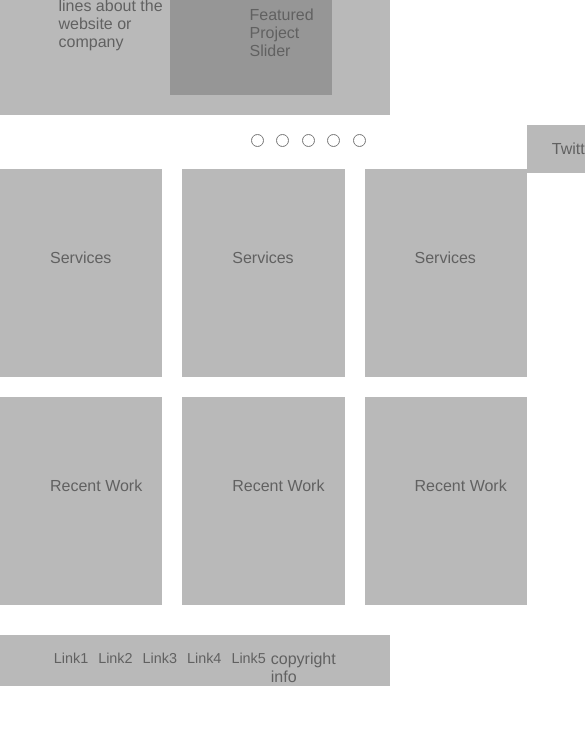
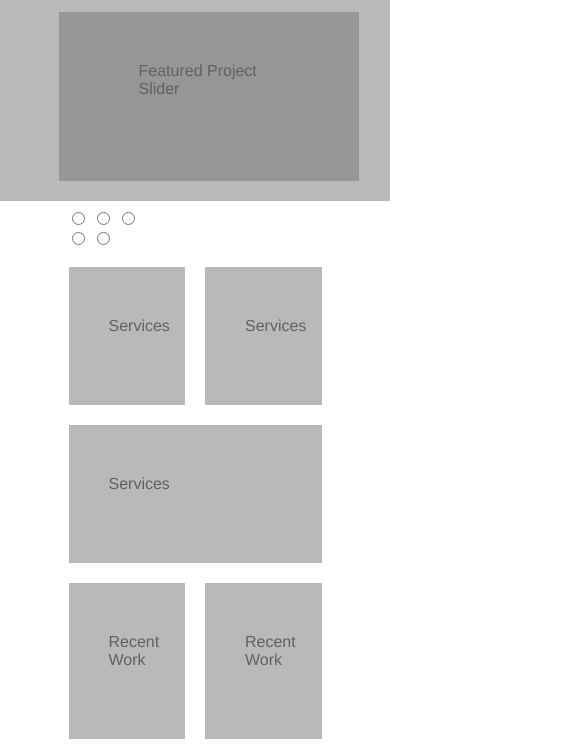
Before and after one commit to HenryFive/Flexbox-20210414, a plain HTML site: page index.html in a window 390 px wide. Shown: the part 188-944 px from the top of the page, 585 px wide, since content can reach past the window. Before the commit the page ends 874 px from the top, so only its background shows below. Drawn offline with Linux system fonts and the light colour scheme.

Commit message:
now dynamic, but mobile viewports needs defenitions

```diff
--- a/index.html
+++ b/index.html
@@ -7,7 +7,7 @@
 </head>
 <body>
 <header id="flex-header">
-    <div id="flex-header__container">
+    <header id="flex-header__container">
         <div id="flex-header__container-top">
             <div id="flex-header__logo">Logo</div>
             <nav>
@@ -27,10 +27,11 @@
             </div>
             <div id="flex-header__slide-container"><div id="flex-header--slide-txt">Featured Project<br> Slider</div></div>
         </div>
-    </div>
+    </header>
 </header>
 
-<section>
+<section id="flex__section">
+    <section id="flex__section-container">
         <div id="flex-section__swithcer-container">
             <input type="radio" name="btn_slider" value=1>
             <input type="radio" name="btn_slider" value=2>
@@ -50,6 +51,7 @@
         </div>
         <div id="flex-section--twitter">Twitter Feed</div>
     </section>
+</section>
 <footer>
     <div id="flex-footer__container">
         <nav>
--- a/style.scss
+++ b/style.scss
@@ -16,6 +16,7 @@ body {
     margin: 0 auto 0;
     width:70vw;
     display: flex;
+    flex-wrap:wrap;
     flex-direction: column;
 }
 #flex-header__container-top{
@@ -44,13 +45,14 @@ li{
 }
 #flex-header__main-container{
     display: flex;
+    flex-wrap:wrap;
     padding: 20px 0;
 }
 #flex-header__caption {
     flex: 4;
     display: flex;
     flex-direction: column;
-    padding-right: 3px;
+    padding: 0 15px 15px 0;
 }
 #flex-header__caption-intro{
     font-size: 1.9em;
@@ -60,36 +62,43 @@ li{
     flex: 6;
     background-color: rgb(150, 150, 150);
     height: 20vh;
+    min-width: 300px;
 }
 #flex-header--slide-txt{
-    margin: 80px 0 0 80px;
+    margin: 50px 0 0 80px;
 }
-section {
+#flex__section {
     background-color: white;
-    margin: 0 auto 20px auto;
-    width:700px;
-    height: 500px;
+//    width: 100vw;
+}
+
+#flex__section-container {
+    margin: 0 auto 20px;
+    width:70vw;
     display: flex;
-    flex-direction: column;
+    flex-direction:column;
     flex-wrap: wrap;
 }
+
 #flex-section__swithcer-container {
     padding: 8px;
-    margin: 8px 150px 0 auto;
+    margin-left: auto;
+    margin-right: 180px;
+    flex: 5%;
+
 }
 #switcher input{
     padding: 10px;
 }
-#flex-section__services-container{
-    margin: 0 -10px;
-    flex: 45%;
+#flex-section__services-container, #flex-section__works-container{
+    flex: 40%;
     display: flex;
     flex-wrap: wrap;
 }
 #flex-section__services-container div, #flex-section__works-container div{
-background-color: rgb(185, 185, 185);
-margin: 10px ;
-padding: 80px 0 0 50px;
+    background-color: rgb(185, 185, 185);
+    margin: 10px;
+    padding: 50px 0 70px 40px;
 }
 #flex-section--service-1{
     flex: 1;
@@ -99,12 +108,6 @@ padding: 80px 0 0 50px;
 }
 #flex-section--service-3{
     flex: 1;
-}
-#flex-section__works-container{
-    margin: 0 -10px;
-    display: flex;
-    flex: 45%;
-    flex-wrap: wrap;
 }
 #flex-section--work-1{
     flex: 1;
@@ -118,7 +121,8 @@ padding: 80px 0 0 50px;
 #flex-section--twitter {
     background-color: rgb(185, 185, 185);
     padding: 15px 0 15px 25px;
-    margin-top: 10px;
+    margin: 10px 10px 0;
+    flex: 5%;
 }
 
 footer{
@@ -127,7 +131,8 @@ footer{
 }
 #flex-footer__container{
     display: flex;
-    width: 75vw;
+    flex:1;
+    width: 70vw;
     margin: 0 auto;
 }
 footer span{
```
Also changed, not shown: style.css, 1 other file. Lines whose indentation alone changed are shown as unchanged.
